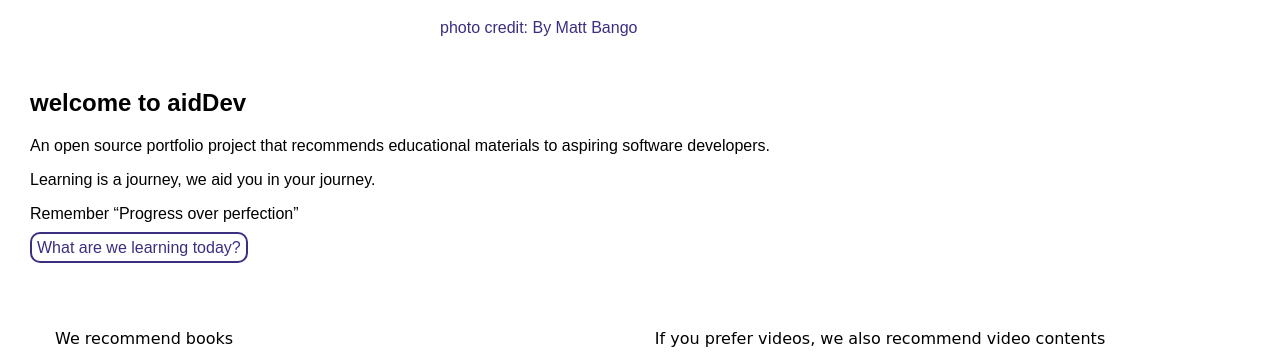
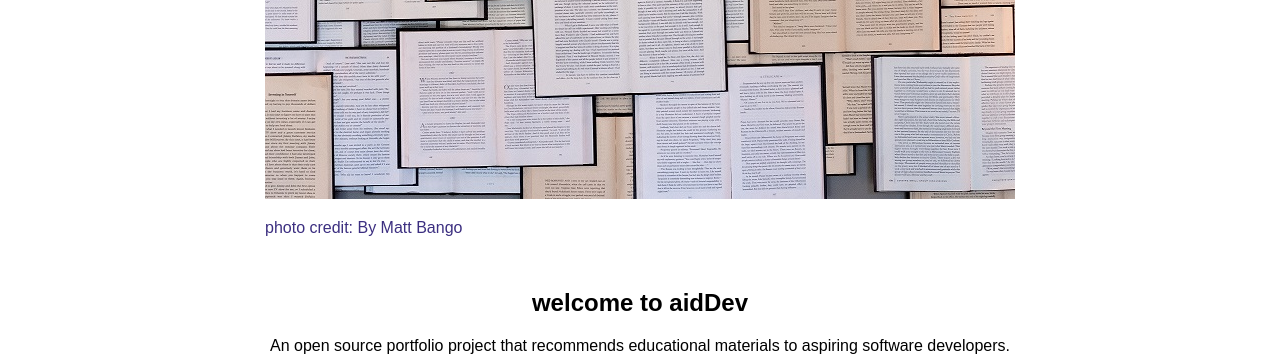
Before and after one commit to princedan-123/aidDev, a Flask app: page / in a window 1280 px wide. Shown: the part 375-735 px from the top of the page. Run offline with Flask 3, Linux system fonts and the light colour scheme.

Commit message:
cleaned up web_flask directory

```diff
--- a/web_flask/templates/index.html
+++ b/web_flask/templates/index.html
@@ -18,8 +18,8 @@
                 <p> <a href="https://mattbango.photo/">photo credit: By Matt Bango</a></p>
             </figure>
         </section>
-        <h1>welcome to aidDev</h1>
-        <p>An open source portfolio project that recommends educational materials to aspiring software developers.</p>
+        <h1 class="description">welcome to aidDev</h1>
+        <p class="description">An open source portfolio project that recommends educational materials to aspiring software developers.</p>
         <p>Learning is a journey, we aid you in your journey.</p>
         <p>Remember <q>Progress over perfection</q></p>
         <p><a href="" class="button" id="project_link">What are we learning today?</a></p>
@@ -48,7 +48,7 @@
             <a href="" class="button">authors</a>
         </div>
         <div>
-            <a href="" class="button">repository</a>
+            <a href="https://github.com/princedan-123/aidDev" class="button">repository</a>
         </div>
     </footer>
 </body>
```
Also changed, not shown: web_flask/static/images/book_image.PNG (added), web_flask/static/images/book_image.jpg (added), web_flask/static/images/introductory_image.jpg (added), web_flask/static/images/video.online_education.jpg (added), web_flask/static/images/video_image.PNG (added), 2 other files.
